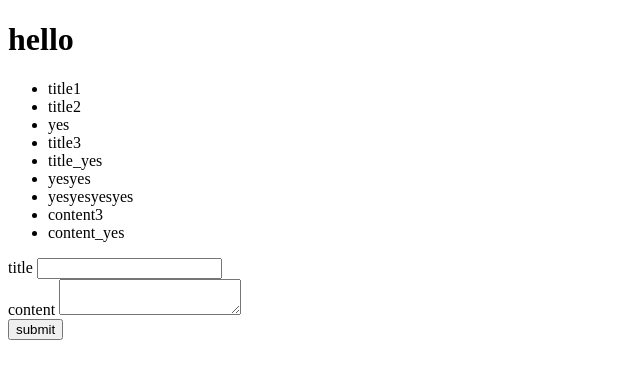
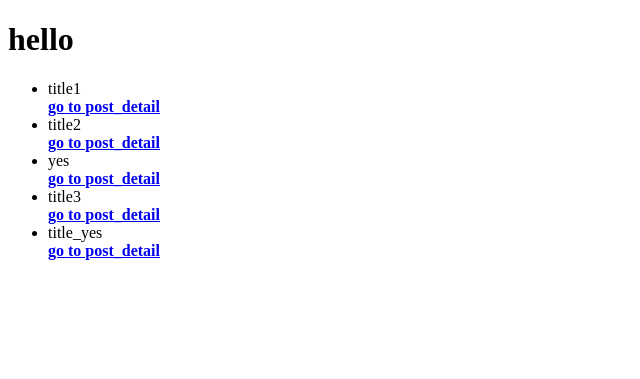
Before and after one commit to yeongjaelee/board_project, a Django app: page / in a window 1280 px wide. Shown: the top 379 px of the page, without its empty margins (0-640 px from the left). Run offline with Django 4.2, Linux system fonts and the light colour scheme; data comes from the database, SQL or seed files in the repository; both versions use the stored data as it was after the commit.

Commit message:
seperate post and post detail

```diff
--- a/board/urls.py
+++ b/board/urls.py
@@ -3,4 +3,5 @@ from . import views
 
 urlpatterns = [
     path('', views.index, name='index'),
+    path('post_detail/', views.create, name='create'),
 ]
--- a/board/views.py
+++ b/board/views.py
@@ -6,13 +6,16 @@ from board.models.post import Post
 
 
 def index(request):
-    print(1)
     posts = Post.objects.all()
-    post_details = PostDetail.objects.all()
-    post_all = {"posts": posts, "post_details_all": post_details}
+    post_all = {"posts": posts}
+    return render(request, './post_list.html', post_all)
+
+
+def create(request):
     if request.method == "POST":
+        print(1)
         title = request.POST.get('title')
         content = request.POST.get('content')
         Post.objects.create(title=title)
         PostDetail.objects.create(context=content)
-    return render(request, './post_list.html', post_all)
+    return render(request, './post_detail.html')
--- a/templates/post_list.html
+++ b/templates/post_list.html
@@ -4,26 +4,7 @@
     <ul>
         {% for post in posts %}
             <li>{{ post.title }}</li>
-        {% endfor %}
-        {% for post_detail in post_details_all %}
-            <li>{{ post_detail.context }}</li>
+            <a href="{% url 'create' %}" class="btn btn-info"><b>go to post_detail</b></a>
         {% endfor %}
     </ul>
-    <form method ="post">
-        {% csrf_token %}
-
-        <!-- writting title -->
-        <div class="form-group">
-            <label for="id_title"> title </label>
-            <input type="text" class="form-control" id="id_title" name="title">
-        </div>
-
-        <div class="form-group">
-            <lable for="id_content">content</lable>
-            <textarea class="form-control" id="id_content" name="content" ></textarea>
-        </div>
-        <button type="submit" class="btn btn-success">submit</button>
-
-
-</form>
 </html>
```
Also changed, not shown: templates/post_detail.html (added, +15 -0 lines), db.sqlite3.
